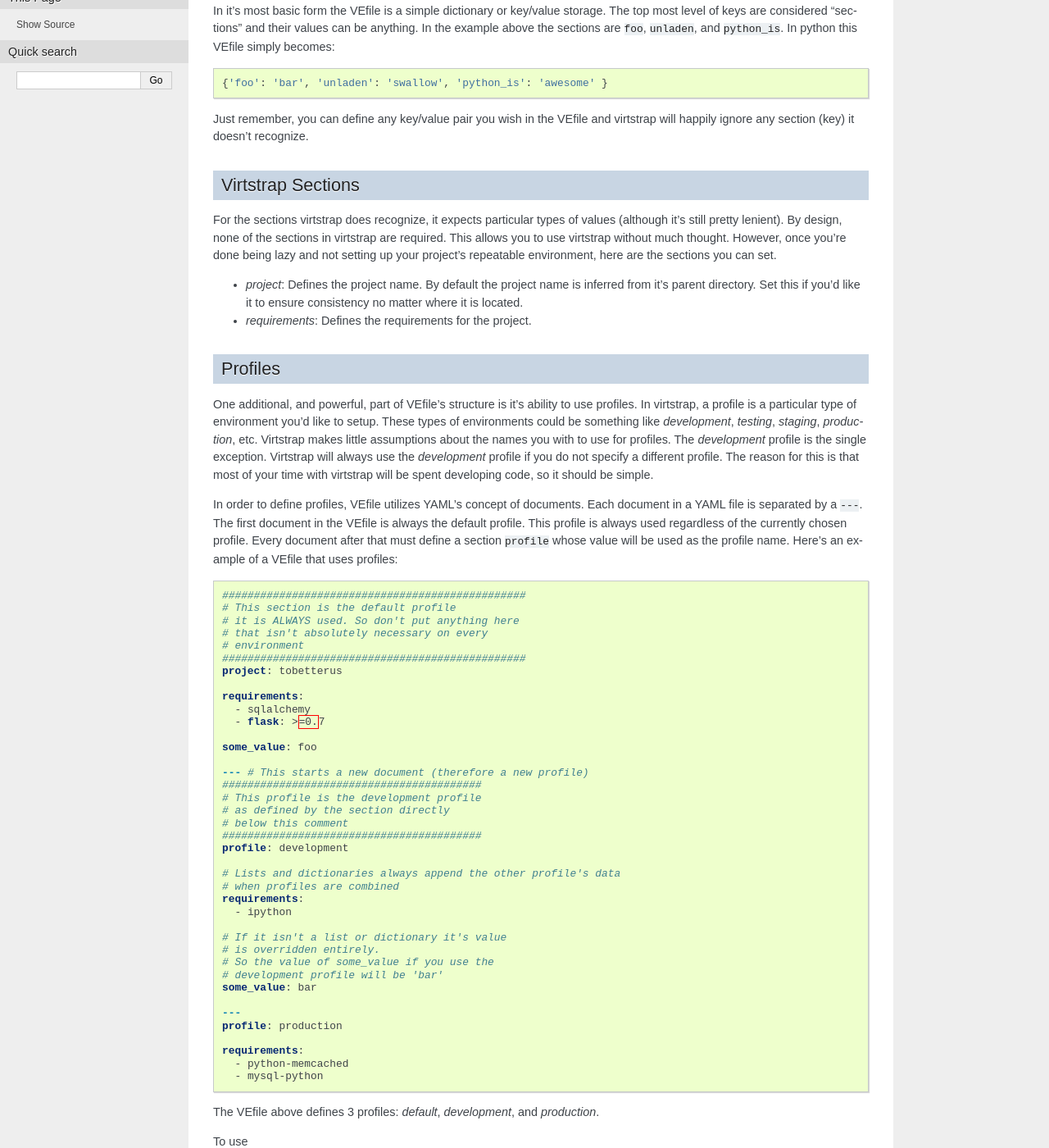
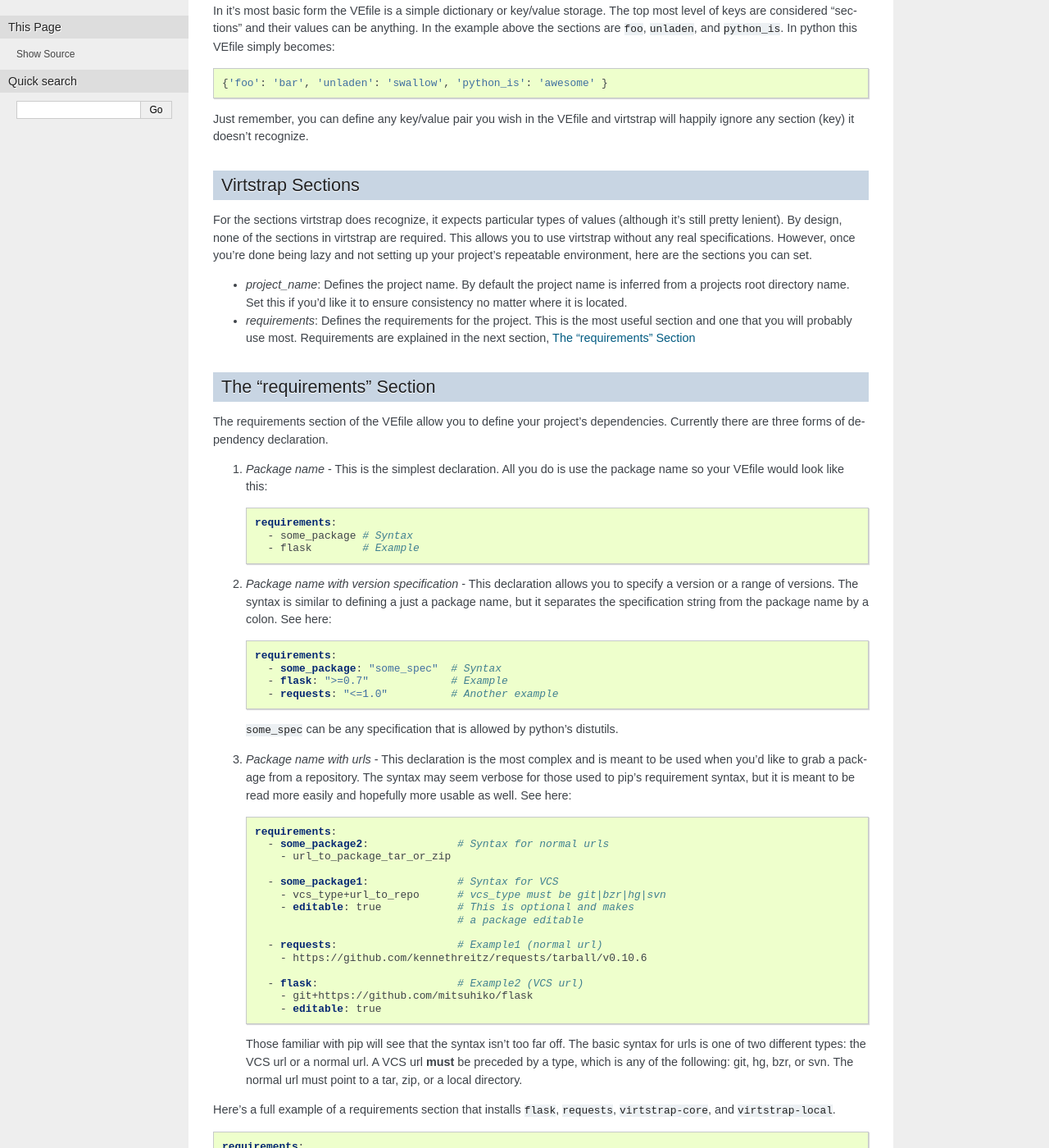
Before and after one commit to ravenac95/virtstrap, a Sphinx documentation site: the page built from docs/vefile.rst, in a window 1280 px wide and 1400 px high, scrolled down 349 px. Shown: the whole window at 82% size. Built offline with Sphinx 7.4.7, drawn with Linux system fonts in a browser that asks for light colours; some of the changed text lies outside the part shown.

Commit message:
Cleaned up docs even further

```diff
--- a/docs/vefile.rst
+++ b/docs/vefile.rst
@@ -9,6 +9,7 @@ a YAML file that uses some unique conventions to define the configuration.
 
 It's just YAML
 --------------
+
 To understand the VEfile here's a short introduction to it's structure.
 The following is a valid VEfile:
 
@@ -35,15 +36,93 @@ Virtstrap Sections
 For the sections virtstrap does recognize, it expects particular types of
 values (although it's still pretty lenient). By design, none of the
 sections in virtstrap are required. This allows you to use virtstrap without
-much thought. However, once you're done being lazy and not setting up your
-project's repeatable environment, here are the sections you can set.
+any real specifications. However, once you're done being lazy and not setting
+up your project's repeatable environment, here are the sections you can set.
 
-- *project*: Defines the project name. By default the project name is
-  inferred from it's parent directory. Set this if you'd like it to ensure
-  consistency no matter where it is located.
+- *project_name*: Defines the project name. By default the project name is
+  inferred from a projects root directory name. Set this if you'd like it to
+  ensure consistency no matter where it is located.
 
-- *requirements*: Defines the requirements for the project.
+- *requirements*: Defines the requirements for the project. This is the most
+  useful section and one that you will probably use most. Requirements are
+  explained in the next section, :ref:`vefile-requirements`
 
+.. _vefile-requirements:
+
+The "requirements" Section
+--------------------------
+
+The requirements section of the VEfile allow you to define your project's
+dependencies. Currently there are three forms of dependency declaration.
+
+1. *Package name* - This is the simplest declaration. All you do is use the
+   package name so your VEfile would look like this:
+
+   .. code-block:: yaml
+
+        requirements:
+          - some_package # Syntax
+          - flask        # Example
+
+2. *Package name with version specification* - This declaration allows you to
+   specify a version or a range of versions. The syntax is similar to defining
+   a just a package name, but it separates the specification string from the
+   package name by a colon. See here:
+
+   .. code-block:: yaml
+
+        requirements:
+          - some_package: "some_spec"  # Syntax
+          - flask: ">=0.7"             # Example
+          - requests: "<=1.0"          # Another example
+
+
+   ``some_spec`` can be any specification that is allowed by python's
+   distutils.
+
+3. *Package name with urls* - This declaration is the most complex and is
+   meant to be used when you'd like to grab a package from a repository. The
+   syntax may seem verbose for those used to pip's requirement syntax, but it
+   is meant to be read more easily and hopefully more usable as well. See
+   here:
+
+   .. code-block:: yaml
+
+        requirements:
+          - some_package2:              # Syntax for normal urls
+            - url_to_package_tar_or_zip
+
+          - some_package1:              # Syntax for VCS
+            - vcs_type+url_to_repo      # vcs_type must be git|bzr|hg|svn
+            - editable: true            # This is optional and makes
+                                        # a package editable
+
+          - requests:                   # Example1 (normal url)
+            - https://github.com/kennethreitz/requests/tarball/v0.10.6
+
+          - flask:                      # Example2 (VCS url)
+            - git+https://github.com/mitsuhiko/flask
+            - editable: true
+
+   Those familiar with pip will see that the syntax isn't too far off. The
+   basic syntax for urls is one of two different types: the VCS url or a
+   normal url. A VCS url **must** be preceded by a type, which is any of the
+   following: git, hg, bzr, or svn. The normal url must point to a tar, zip,
+   or a local directory.
+
+Here's a full example of a requirements section that installs ``flask``,
+``requests``, ``virtstrap-core``, and ``virtstrap-local``.
+
+.. code-block:: yaml
+
+    requirements:
+      - flask
+      - requests: ">=0.7"
+      - virtstrap-core:
+        - git+https://github.com/ravenac95/virtstrap-core.git
+        - editable: true
+      - virtstrap-local:
+        - https://github.com/ravenac95/virtstrap-local/tarball/v0.3.0
 
 Profiles
 --------
@@ -77,7 +156,7 @@ example of a VEfile that uses profiles:
 
     requirements:
       - sqlalchemy
-      - flask: >=0.7
+      - flask: ">=0.7"
 
     some_value: foo
 
@@ -111,4 +190,26 @@ example of a VEfile that uses profiles:
 The VEfile above defines 3 profiles: *default*, *development*, and
 *production*.
 
-To use
+To use profiles all you have to do is specify the ``--profiles`` options on the
+command line interface. You do this like so::
+
+    $ vstrap [command] --profiles=production,development
+
+The line about will use both the production and the development profile. So the
+list of requirements installed will be ``sqlalchemy``, ``flask``, ``ipython``,
+``python-memcached``, and ``mysql-python``. In addition, if you request for the
+value ``some_value`` you will get the value ``bar``, but that's only really
+useful if you're developing a plugin for virtstrap.
+
+VEfile Suggestions
+------------------
+
+These are some suggestions when creating a VEfile.
+
+- Use spaces instead of tabs (this is pretty much a suggestion for everything
+  you write).
+- Use 2 spaces for each tab level. This makes VEfiles a bit easier to read.
+- Try not to specify exact versions for requirements in the VEfile. It is most
+  powerful when you do not do that. Virtstrap is able to lock all the
+  requirement versions so you can repeat your environment on each machine.
+- Don't specify absolute file URL's. This makes your project less repeatable.
```
Also changed, not shown: docs/contributing.rst (+48 -9 lines).
